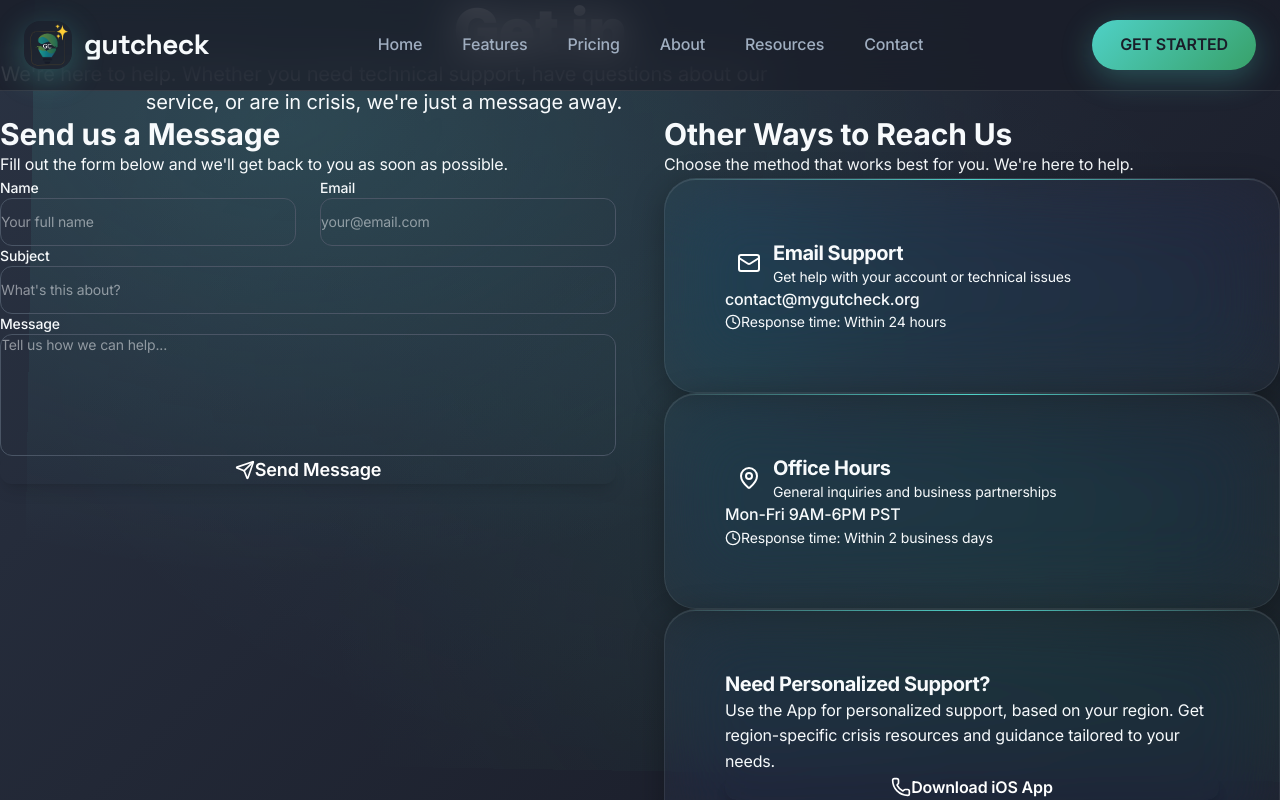
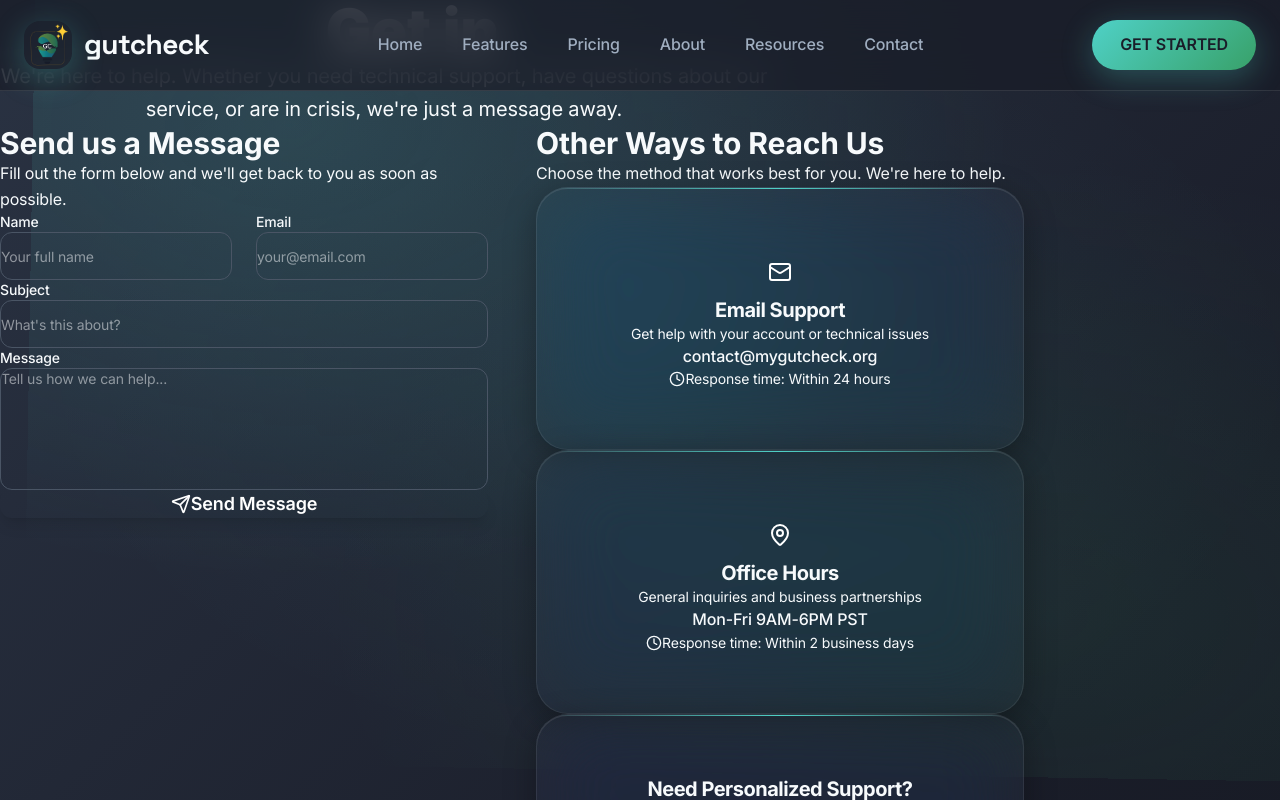
Before and after one commit to Asibe-Cheta/GutCheck-App, a Next.js app: page /contact in a window 1280 px wide. Shown: the top 800 px of the page. Built offline with nearby package versions, Linux system fonts and the light colour scheme.

Commit message:
Fix navbar links and recreate Contact page with proper alignment - Fix Resources and Contact links to use proper routes, link GET STARTED button to iOS store, recreate Contact page with centered layout and proper spacing

```diff
--- a/src/app/contact/page.tsx
+++ b/src/app/contact/page.tsx
@@ -1,10 +1,9 @@
 'use client'
 
 import { useState } from 'react'
-// import { Metadata } from 'next'
 import { useForm } from 'react-hook-form'
 import { zodResolver } from '@hookform/resolvers/zod'
-import { Mail, Phone, MapPin, Clock, Send, CheckCircle } from 'lucide-react'
+import { Mail, MapPin, Clock, Send, CheckCircle, Download } from 'lucide-react'
 import { Button } from '@/components/ui/Button'
 import { Input, Textarea } from '@/components/ui/Input'
 import { Card, CardContent, CardDescription, CardHeader, CardTitle } from '@/components/ui/Card'
@@ -41,31 +40,31 @@ const Contact = () => {
       title: 'Email Support',
       description: 'Get help with your account or technical issues',
       contact: 'contact@mygutcheck.org',
-      response: 'Within 24 hours'
+      response: 'Response time: Within 24 hours'
     },
     {
       icon: MapPin,
       title: 'Office Hours',
       description: 'General inquiries and business partnerships',
       contact: 'Mon-Fri 9AM-6PM PST',
-      response: 'Within 2 business days'
+      response: 'Response time: Within 2 business days'
     }
   ]
 
   return (
     <div className="min-h-screen pt-16">
       {/* Hero Section */}
-      <section className="py-20 bg-gradient-to-b from-primary-dark to-secondary-dark">
-        <div className="max-w-7xl mx-auto px-4 sm:px-6 lg:px-8">
+      <section className="py-20 md:py-28 bg-gradient-to-b from-primary-dark to-secondary-dark">
+        <div className="max-w-5xl mx-auto px-4 sm:px-6 lg:px-8">
           <FadeIn direction="up">
-            <div className="text-center mb-16">
-              <h1 className="text-4xl md:text-5xl lg:text-6xl font-black text-text-primary mb-6">
+            <div className="text-center">
+              <h1 className="text-4xl md:text-5xl lg:text-6xl font-black text-text-primary mb-8">
                 Get in{' '}
                 <span className="bg-gradient-to-r from-accent-teal to-accent-green bg-clip-text text-transparent">
                   Touch
                 </span>
               </h1>
-              <p className="text-xl text-text-secondary max-w-3xl mx-auto">
+              <p className="text-xl text-text-secondary max-w-3xl mx-auto leading-relaxed">
                 We&apos;re here to help. Whether you need technical support, have questions about our service,
                 or are in crisis, we&apos;re just a message away.
               </p>
@@ -74,12 +73,14 @@ const Contact = () => {
         </div>
       </section>
 
-      <div className="max-w-7xl mx-auto px-4 sm:px-6 lg:px-8 py-20">
-        <div className="grid grid-cols-1 lg:grid-cols-2 gap-12">
+      {/* Contact Form and Info Section */}
+      <section className="py-24 md:py-32">
+        <div className="max-w-6xl mx-auto px-4 sm:px-6 lg:px-8">
+          <div className="grid grid-cols-1 lg:grid-cols-2 gap-12 max-w-5xl mx-auto">
             {/* Contact Form */}
             <FadeIn direction="right">
-            <div>
-              <h2 className="text-3xl font-bold text-text-primary mb-6">
+              <div className="text-center lg:text-left">
+                <h2 className="text-3xl font-bold text-text-primary mb-4">
                   Send us a Message
                 </h2>
                 <p className="text-text-secondary mb-8">
@@ -148,8 +149,8 @@ const Contact = () => {
 
             {/* Contact Information */}
             <FadeIn direction="left">
-            <div>
-              <h2 className="text-3xl font-bold text-text-primary mb-6">
+              <div className="text-center lg:text-left">
+                <h2 className="text-3xl font-bold text-text-primary mb-4">
                   Other Ways to Reach Us
                 </h2>
                 <p className="text-text-secondary mb-8">
@@ -158,32 +159,30 @@ const Contact = () => {
 
                 <div className="space-y-6">
                   {contactInfo.map((info) => (
-                  <Card key={info.title} variant="glass" hover>
+                    <Card key={info.title} variant="glass" hover className="text-center">
                       <CardHeader>
-                      <div className="flex items-center mb-4">
-                        <div className="w-12 h-12 bg-gradient-to-r from-accent-teal to-accent-green rounded-xl flex items-center justify-center mr-4">
+                        <div className="flex flex-col items-center mb-4">
+                          <div className="w-12 h-12 bg-gradient-to-r from-accent-teal to-accent-green rounded-xl flex items-center justify-center mb-4">
                             <info.icon className="w-6 h-6 text-white" />
                           </div>
-                        <div>
-                          <CardTitle className="text-xl font-bold text-text-primary">
+                          <CardTitle className="text-xl font-bold text-text-primary mb-2">
                             {info.title}
                           </CardTitle>
                           <CardDescription className="text-text-secondary">
                             {info.description}
                           </CardDescription>
                         </div>
-                      </div>
                       </CardHeader>
                       <CardContent>
                         <div className="space-y-2">
-                        <div className="flex items-center">
+                          <div className="flex items-center justify-center">
                             <span className="text-text-primary font-medium">
                               {info.contact}
                             </span>
                           </div>
-                        <div className="flex items-center text-sm text-text-secondary">
+                          <div className="flex items-center justify-center text-sm text-text-secondary">
                             <Clock className="w-4 h-4 mr-2" />
-                          Response time: {info.response}
+                            {info.response}
                           </div>
                         </div>
                       </CardContent>
@@ -192,14 +191,14 @@ const Contact = () => {
                 </div>
 
                 {/* App Support Notice */}
-              <Card variant="glass" className="mt-8 border-accent-teal border-2">
+                <Card variant="glass" className="mt-8 border-accent-teal border-2 text-center">
                   <CardHeader>
                     <CardTitle className="text-xl font-bold text-accent-teal">
                       Need Personalized Support?
                     </CardTitle>
                   </CardHeader>
                   <CardContent>
-                  <p className="text-text-secondary mb-4">
+                    <p className="text-text-secondary mb-6 max-w-md mx-auto">
                       Use the App for personalized support, based on your region.
                       Get region-specific crisis resources and guidance tailored to your needs.
                     </p>
@@ -207,9 +206,9 @@ const Contact = () => {
                       href="https://apps.apple.com/gb/app/gutcheck-app/id6754253217"
                       target="_blank"
                       rel="noopener noreferrer"
-                    className="inline-flex items-center justify-center w-full bg-gradient-to-r from-accent-teal to-accent-green text-white px-6 py-3 rounded-xl font-semibold hover:from-accent-green hover:to-accent-teal transition-all duration-300 shadow-lg hover:shadow-xl mt-4"
+                      className="inline-flex items-center justify-center w-full bg-gradient-to-r from-accent-teal to-accent-green text-white px-6 py-3 rounded-xl font-semibold hover:from-accent-green hover:to-accent-teal transition-all duration-300 shadow-lg hover:shadow-xl"
                     >
-                    <Phone className="w-5 h-5 mr-2" />
+                      <Download className="w-5 h-5 mr-2" />
                       Download iOS App
                     </a>
                   </CardContent>
@@ -218,6 +217,7 @@ const Contact = () => {
             </FadeIn>
           </div>
         </div>
+      </section>
     </div>
   )
 }
--- a/src/components/layout/Header.tsx
+++ b/src/components/layout/Header.tsx
@@ -31,14 +31,21 @@ const Header: React.FC = () => {
             GutCheck
           </Link>
           <div className="nav-links">
-            <a href="#home">Home</a>
-            <a href="#features">Features</a>
-            <a href="#pricing">Pricing</a>
-            <a href="#about">About</a>
-            <a href="#resources">Resources</a>
-            <a href="#contact">Contact</a>
+            <Link href="/">Home</Link>
+            <Link href="/#features">Features</Link>
+            <Link href="/#pricing">Pricing</Link>
+            <Link href="/about">About</Link>
+            <Link href="/resources">Resources</Link>
+            <Link href="/contact">Contact</Link>
           </div>
-          <a href="#get-started" className="cta-header">GET STARTED</a>
+          <a
+            href="https://apps.apple.com/gb/app/gutcheck-app/id6754253217"
+            target="_blank"
+            rel="noopener noreferrer"
+            className="cta-header"
+          >
+            GET STARTED
+          </a>
         </nav>
       </div>
     </header>
```
Lines whose indentation alone changed are shown as unchanged.
